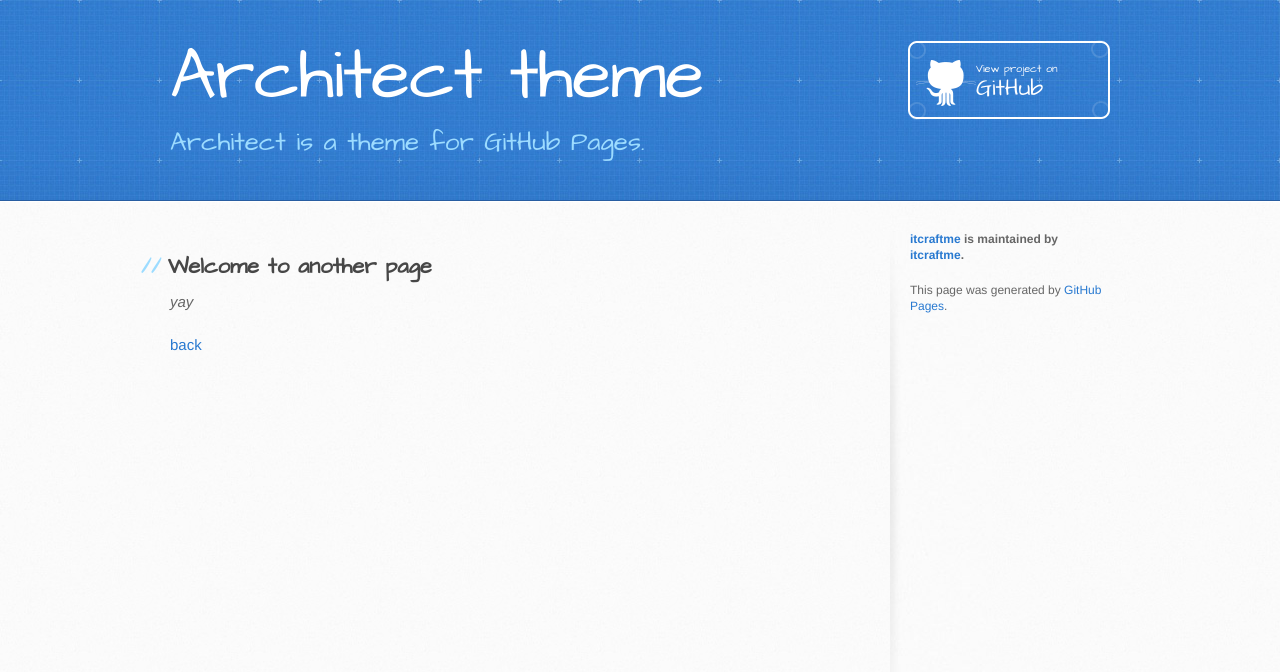
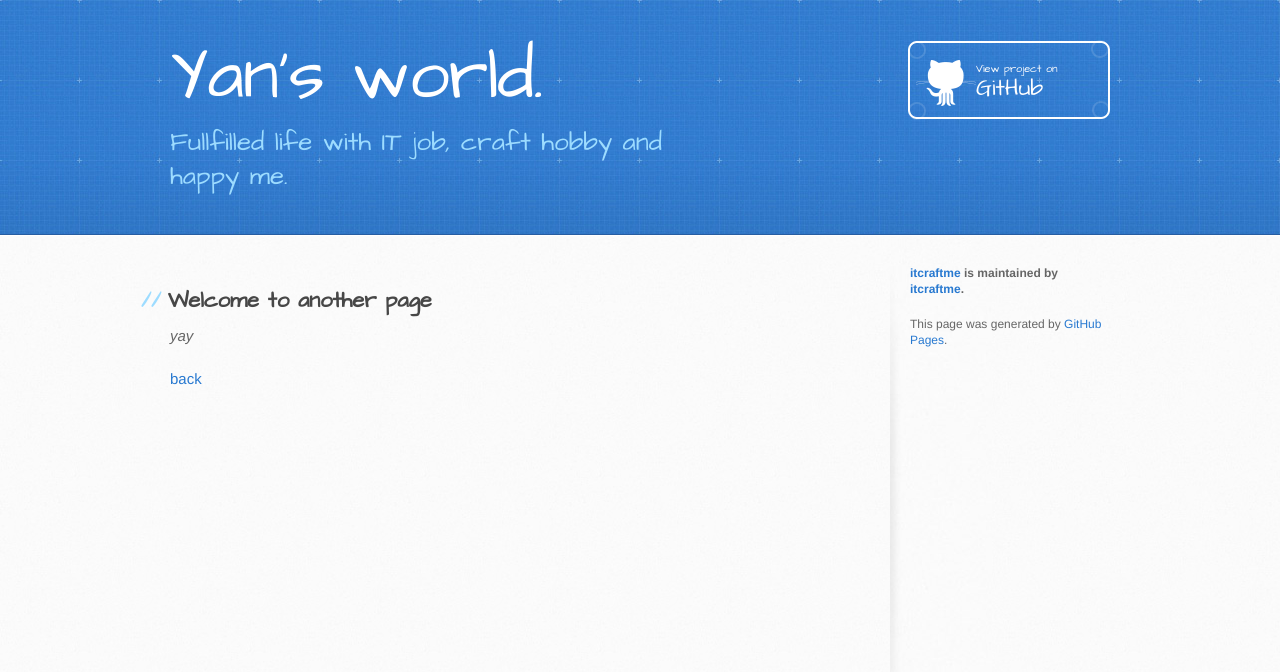
Before and after one commit to itcraftme/itcraftme, a Jekyll site: the page built from another-page.md, in a window 1280 px wide. Shown: the top 672 px of the page. Built offline with Jekyll 4.4.1, drawn with Linux system fonts in a browser that asks for light colours; our own code applies the rules of GitHub Pages for plain Markdown files.

Commit message:
Update _config.yml

```diff
--- a/_config.yml
+++ b/_config.yml
@@ -1,5 +1,5 @@
-title: Architect theme
-description: Architect is a theme for GitHub Pages.
+title: Yan's world.
+description: Fullfilled life with IT job, craft hobby and happy me.
 show_downloads: false
 google_analytics:
 theme: jekyll-theme-architect
```
